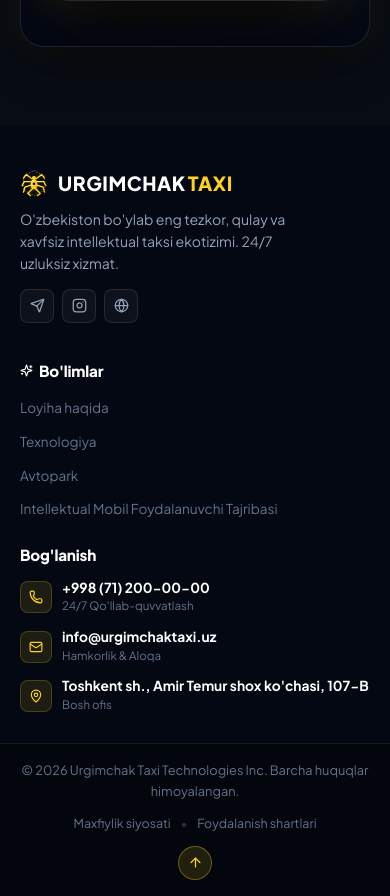
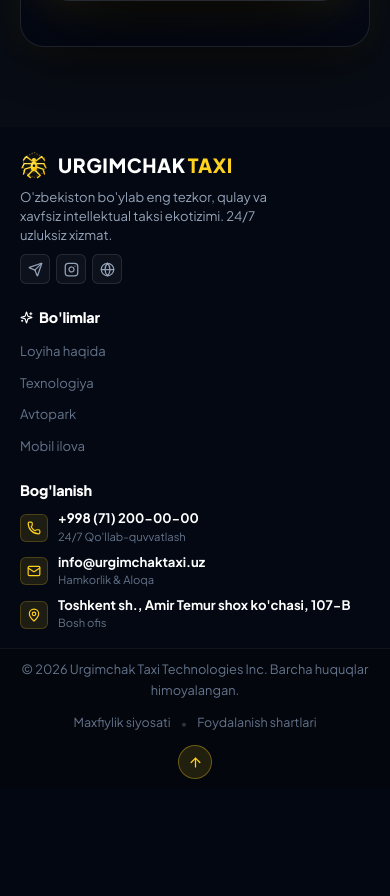
Before and after one commit to humoyun1773/taxi-landing-web, a React (Vite) app: page / in a window 390 px wide. Shown: the part 8000-8896 px from the top of the page. After the commit the page ends 8789 px from the top, so only its background shows below. Built offline with nearby package versions, Linux system fonts and the light colour scheme.

Commit message:
style: reduce Footer height to ultra compact and shorten long nav link to Mobil ilova

```diff
--- a/src/components/Footer.tsx
+++ b/src/components/Footer.tsx
@@ -72,7 +72,7 @@
             <li><a href="#about">{t('nav.about')}</a></li>
             <li><a href="#tech">{t('nav.tech')}</a></li>
             <li><a href="#tariffs">{t('nav.tariffs')}</a></li>
-            <li><a href="#app">{t('app.title')}</a></li>
+            <li><a href="#app">Mobil ilova</a></li>
           </ul>
         </div>
 
--- a/src/index.css
+++ b/src/index.css
@@ -2788,7 +2788,7 @@
   background: #040812;
   position: relative;
   overflow: hidden;
-  padding-top: 42px;
+  padding-top: 24px;
 }
 
 html.light .footer-master {
@@ -2798,40 +2798,40 @@
 .footer-main-container {
   display: grid;
   grid-template-columns: 1.4fr 1fr 1.3fr;
-  gap: clamp(20px, 4vw, 50px);
-  margin-bottom: 28px;
+  gap: clamp(16px, 3.5vw, 44px);
+  margin-bottom: 16px;
 }
 
 .footer-logo {
-  margin-bottom: 12px;
+  margin-bottom: 8px;
   display: inline-flex;
 }
 
 .footer-brand-desc {
-  font-size: 0.88rem;
+  font-size: 0.82rem;
   color: var(--text-secondary);
-  line-height: 1.55;
-  margin-bottom: 14px;
-  max-width: 300px;
+  line-height: 1.45;
+  margin-bottom: 10px;
+  max-width: 280px;
 }
 
 .footer-social-row {
   display: flex;
-  gap: 8px;
-  margin-bottom: 14px;
+  gap: 6px;
+  margin-bottom: 0;
 }
 
 .social-btn {
-  width: 34px;
-  height: 34px;
-  border-radius: 8px;
+  width: 30px;
+  height: 30px;
+  border-radius: 6px;
   background: rgba(255, 255, 255, 0.04);
   border: 1px solid rgba(255, 255, 255, 0.1);
   color: var(--text-secondary);
   display: flex;
   align-items: center;
   justify-content: center;
-  transition: all 0.25s cubic-bezier(0.16, 1, 0.3, 1);
+  transition: all 0.2s cubic-bezier(0.16, 1, 0.3, 1);
   text-decoration: none;
 }
 
@@ -2840,38 +2840,17 @@
   color: #080808;
   border-color: #FFD21F;
   transform: translateY(-2px);
-  box-shadow: 0 4px 14px rgba(255, 210, 31, 0.35);
-}
-
-.footer-system-status {
-  display: inline-flex;
-  align-items: center;
-  gap: 7px;
-  background: rgba(16, 185, 129, 0.08);
-  border: 1px solid rgba(16, 185, 129, 0.25);
-  padding: 4px 12px;
-  border-radius: var(--radius-full);
-  font-size: 0.75rem;
-  font-weight: 700;
-  color: #10B981;
-}
-
-.status-indicator-dot {
-  width: 6px;
-  height: 6px;
-  border-radius: 50%;
-  background: #10B981;
-  box-shadow: 0 0 6px #10B981;
+  box-shadow: 0 4px 12px rgba(255, 210, 31, 0.35);
 }
 
 .footer-column-title {
   display: flex;
   align-items: center;
   gap: 6px;
-  font-size: 0.95rem;
+  font-size: 0.9rem;
   font-weight: 800;
   color: var(--text-white);
-  margin-bottom: 14px;
+  margin-bottom: 10px;
   letter-spacing: -0.2px;
 }
 
@@ -2882,25 +2861,25 @@
 .footer-nav-list {
   display: flex;
   flex-direction: column;
-  gap: 8px;
+  gap: 6px;
 }
 
 .footer-nav-list a {
-  font-size: 0.85rem;
+  font-size: 0.82rem;
   color: var(--text-muted);
-  transition: all 0.25s ease;
+  transition: all 0.2s ease;
   text-decoration: none;
 }
 
 .footer-nav-list a:hover {
   color: #FFD21F;
-  transform: translateX(3px);
+  transform: translateX(2px);
 }
 
 .footer-contact-list {
   display: flex;
   flex-direction: column;
-  gap: 12px;
+  gap: 8px;
 }
 
 .contact-item {
@@ -2910,9 +2889,9 @@
 }
 
 .contact-icon-bubble {
-  width: 32px;
-  height: 32px;
-  border-radius: 8px;
+  width: 28px;
+  height: 28px;
+  border-radius: 6px;
   background: rgba(255, 210, 31, 0.1);
   border: 1px solid rgba(255, 210, 31, 0.2);
   color: #FFD21F;
@@ -2929,12 +2908,12 @@
 }
 
 .contact-main-text {
-  font-size: 0.86rem;
+  font-size: 0.82rem;
   font-weight: 700;
   color: var(--text-white);
-  line-height: 1.3;
+  line-height: 1.25;
   text-decoration: none;
-  transition: color 0.25s ease;
+  transition: color 0.2s ease;
 }
 
 html.light .contact-main-text {
@@ -2946,14 +2925,14 @@
 }
 
 .contact-sub-text {
-  font-size: 0.72rem;
+  font-size: 0.7rem;
   color: var(--text-muted);
 }
 
 /* Footer Bottom Sub-Bar */
 .footer-sub-bottom {
-  border-top: 1px solid rgba(255, 255, 255, 0.08);
-  padding: 16px 0;
+  border-top: 1px solid rgba(255, 255, 255, 0.06);
+  padding: 10px 0;
   background: rgba(0, 0, 0, 0.3);
 }
 
```
